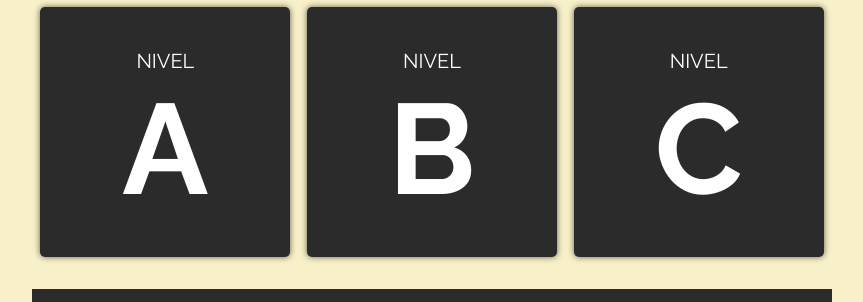
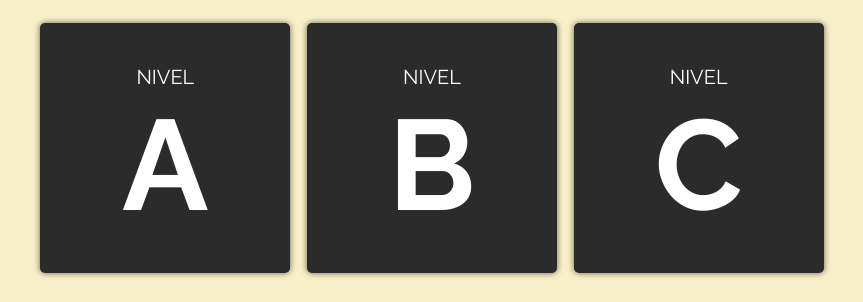
Before and after one commit to ferjml97/PWA, a plain HTML site: page index.html in a window 1280 px wide. Shown: the part 389-691 px from the top of the page, without its empty margins (208-1071 px from the left). Drawn offline with Linux system fonts and the light colour scheme.

Commit message:
Update style.css

```diff
--- a/style.css
+++ b/style.css
@@ -24,7 +24,7 @@ html {
 }
 
 body {
-  margin: 1rem auto;
+  margin: 2rem auto;
   overflow-x: hidden;
   max-width: 800px;
 }
```
